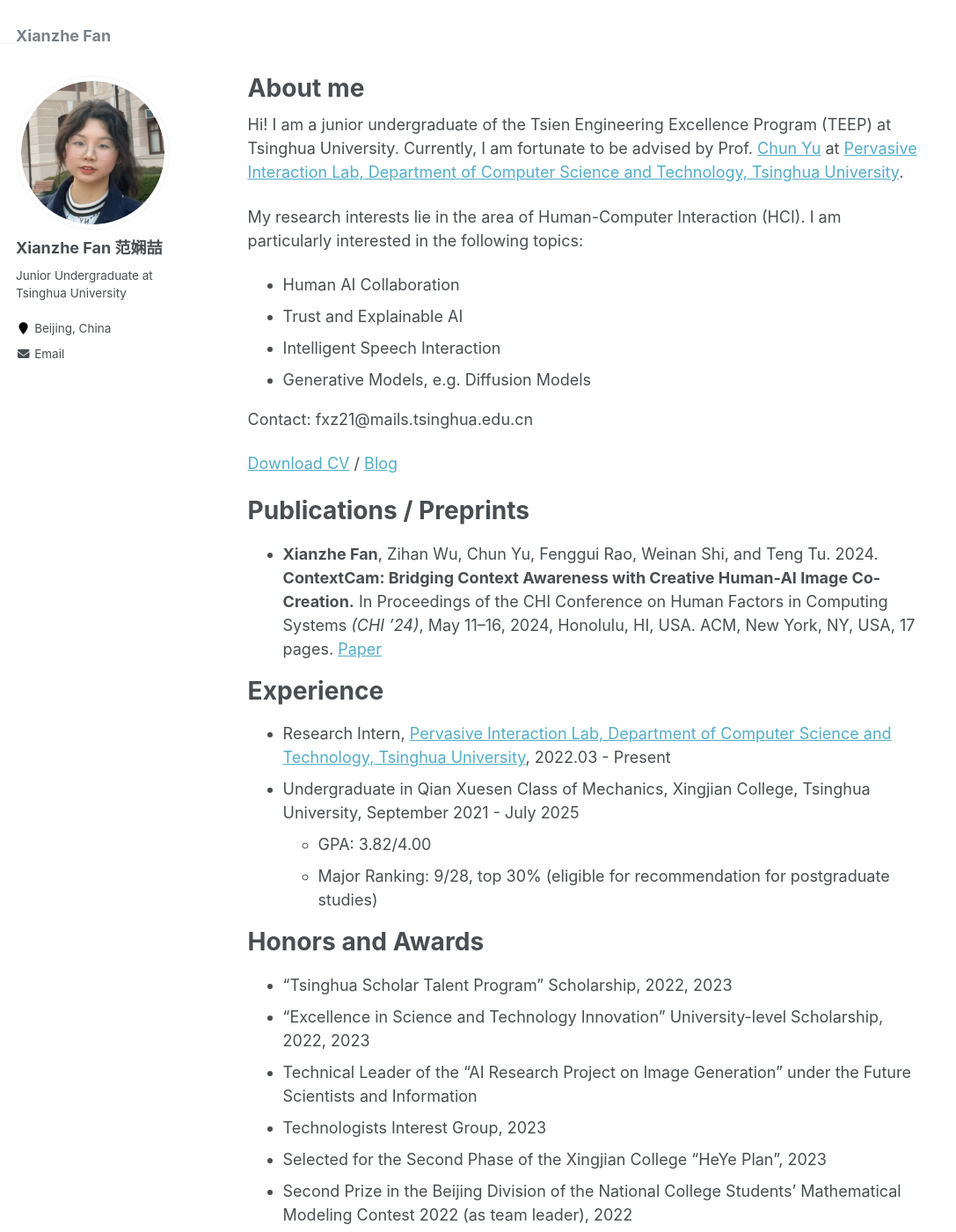
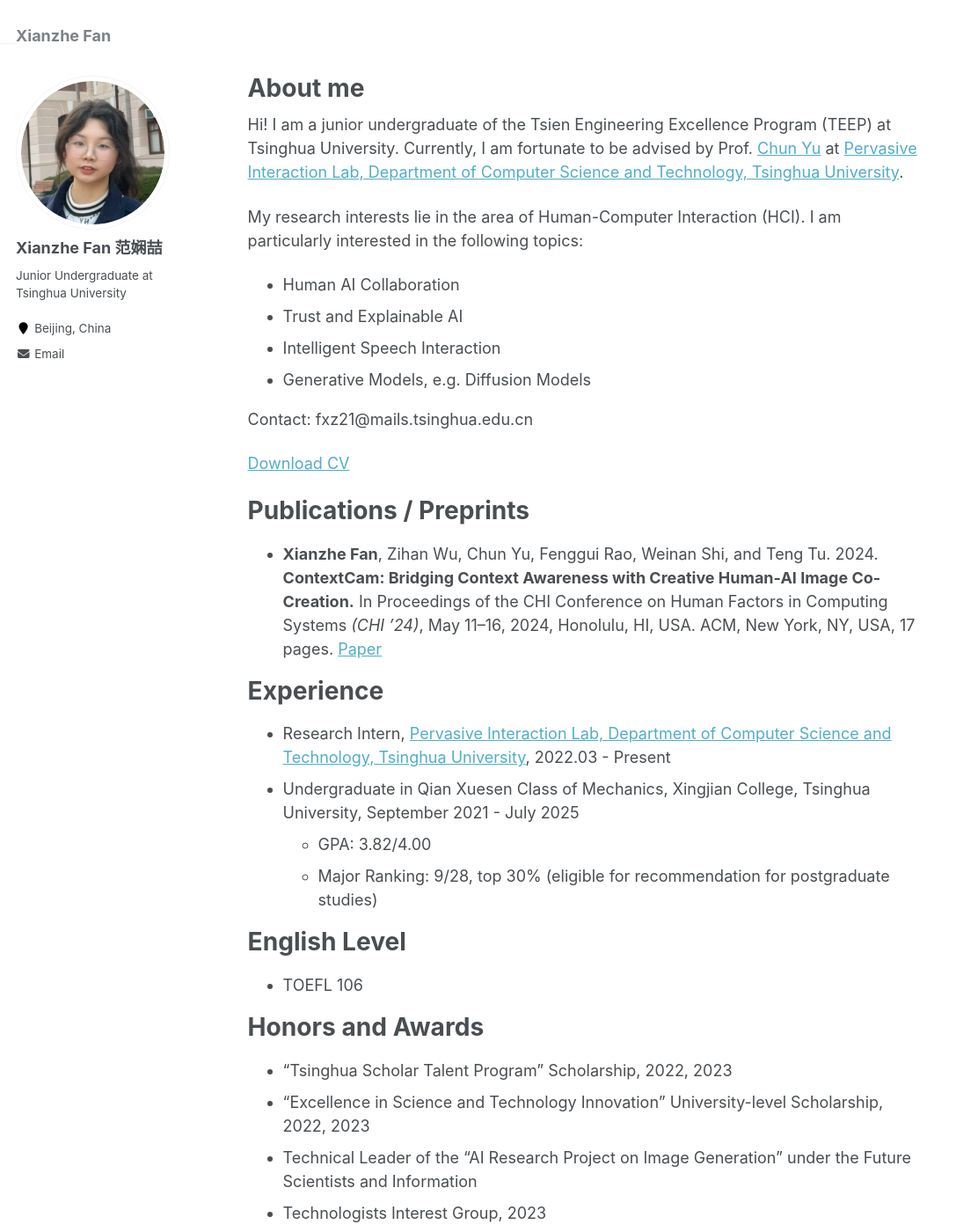
Before and after one commit to RidiculousRonZzz/RidiculousRonZzz.github.io, a Jekyll site: the page built from _pages/about.md, in a window 1280 px wide and 1400 px high. Shown: the whole window at 88% size, without its empty margins (0-1087 px from the left). Built offline with Jekyll 4.4.1, drawn with Linux system fonts in a browser that asks for light colours.

Commit message:
Add files via upload

```diff
--- a/_pages/about.md
+++ b/_pages/about.md
@@ -19,7 +19,7 @@ My research interests lie in the area of Human-Computer Interaction (HCI). I am
 
 Contact: fxz21@mails.tsinghua.edu.cn
 
-[Download CV](https://ridiculousronzzz.github.io/files/CV.pdf) / [Blog](https://ridiculousronzzz.github.io/)
+[Download CV](https://ridiculousronzzz.github.io/files/CV.pdf)
 
 
 Publications / Preprints
@@ -34,6 +34,10 @@ Experience
   * GPA: 3.82/4.00
   * Major Ranking: 9/28, top 30% (eligible for recommendation for postgraduate studies)
 
+English Level
+======
+* TOEFL 106
+
 Honors and Awards
 ======
 * “Tsinghua Scholar Talent Program” Scholarship, 2022, 2023
```
